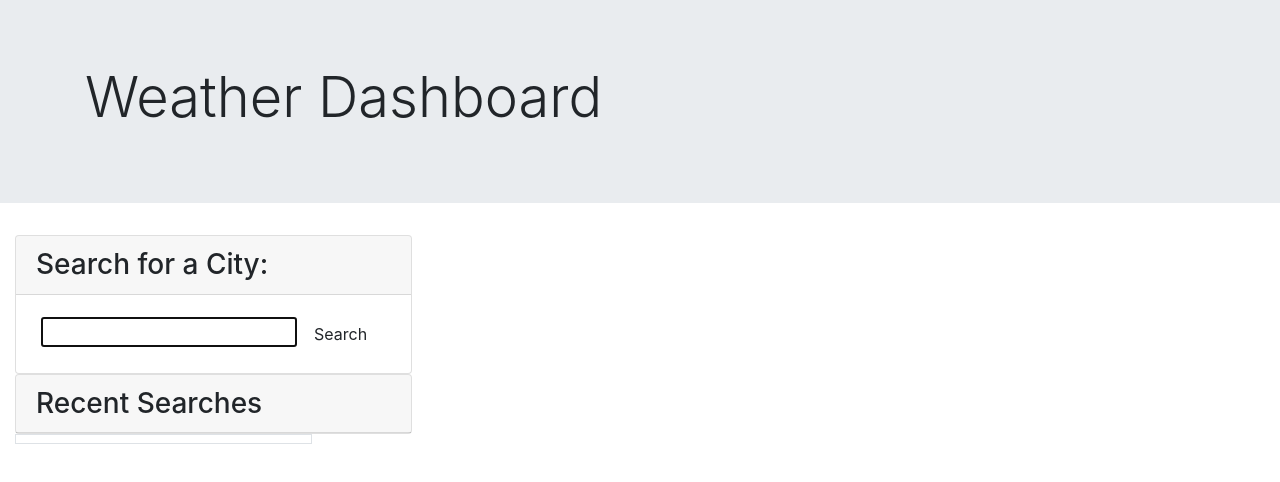
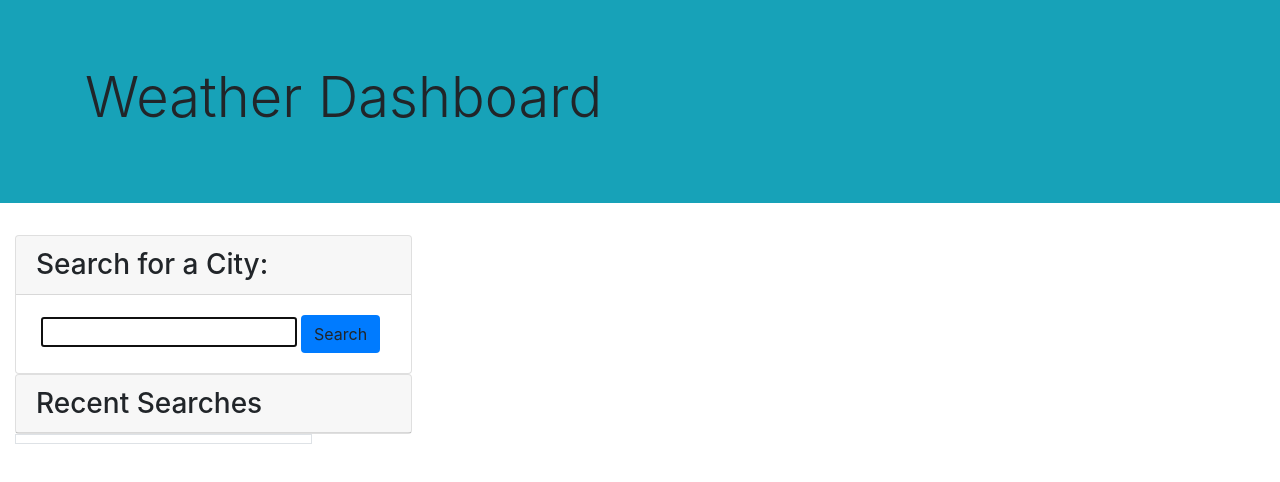
Before and after one commit to vinetteg/WeatherDashboard_VGUTIERREZ, a plain HTML site: page index.html in a window 1280 px wide. Drawn offline with nearby package versions, Linux system fonts and the light colour scheme.

Commit message:
added color to html using Bootstrap

```diff
--- a/index.html
+++ b/index.html
@@ -14,7 +14,7 @@
     <link rel="stylesheet" href="style.css" />
   </head>
   <body>
-    <div class="jumbotron jumbotron-fluid">
+    <div class="jumbotron jumbotron-fluid bg-info">
       <div class="container">
         <h1 class="display-4">Weather Dashboard</h1>
       </div>
@@ -37,7 +37,7 @@
               autofocus="true"
               class="form-input"
             />
-            <button type="search" class="btn">Search</button>
+            <button type="search" class="btn bg-primary">Search</button>
           </form>
         </div>
 
```
